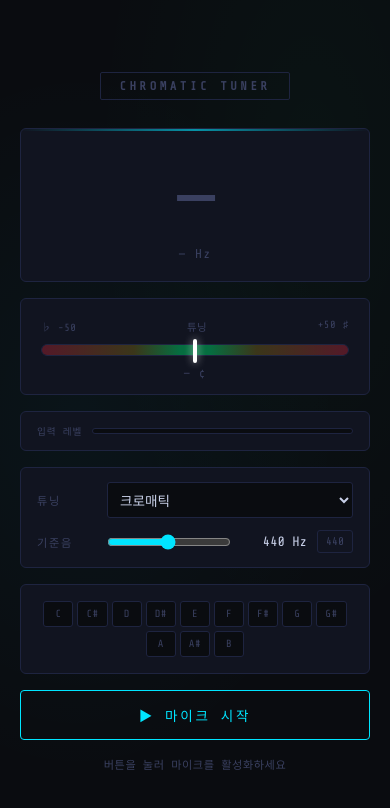
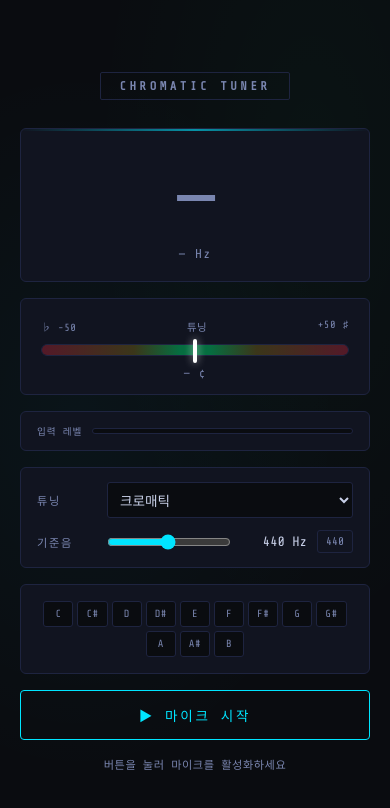
Before and after one commit to KWON911/tuner, a website with bundled scripts: page index.html in a window 390 px wide. Built offline with nearby package versions, Linux system fonts and the light colour scheme.

Commit message:
Fix low-contrast dim text and mobile viewport height jump
--dim was #3a4060, giving ~1.95:1 contrast against the background --
below WCAG AA for the labels, unselected keys, and status text that use
it. Raised to #7a86b0 (~5.5:1).

body used min-height:100vh with justify-content:center, so toggling the
mic (or any interaction that shows/hides a mobile browser's toolbar)
recomputed the viewport and re-centered the page, making content appear
to jump vertically. Added a 100dvh override, which tracks the actual
visible viewport instead of the largest possible one.

Co-Authored-By: Claude Sonnet 5 <noreply@anthropic.com>

```diff
--- a/styles.css
+++ b/styles.css
@@ -7,7 +7,7 @@
     --red: #ff3860;
     --yellow: #ffe040;
     --text: #c8d0e8;
-    --dim: #3a4060;
+    --dim: #7a86b0;
   }
 
   * { box-sizing: border-box; margin: 0; padding: 0; }
@@ -17,6 +17,7 @@
     color: var(--text);
     font-family: 'Noto Sans KR', sans-serif;
     min-height: 100vh;
+    min-height: 100dvh;
     display: flex;
     flex-direction: column;
     align-items: center;
```
